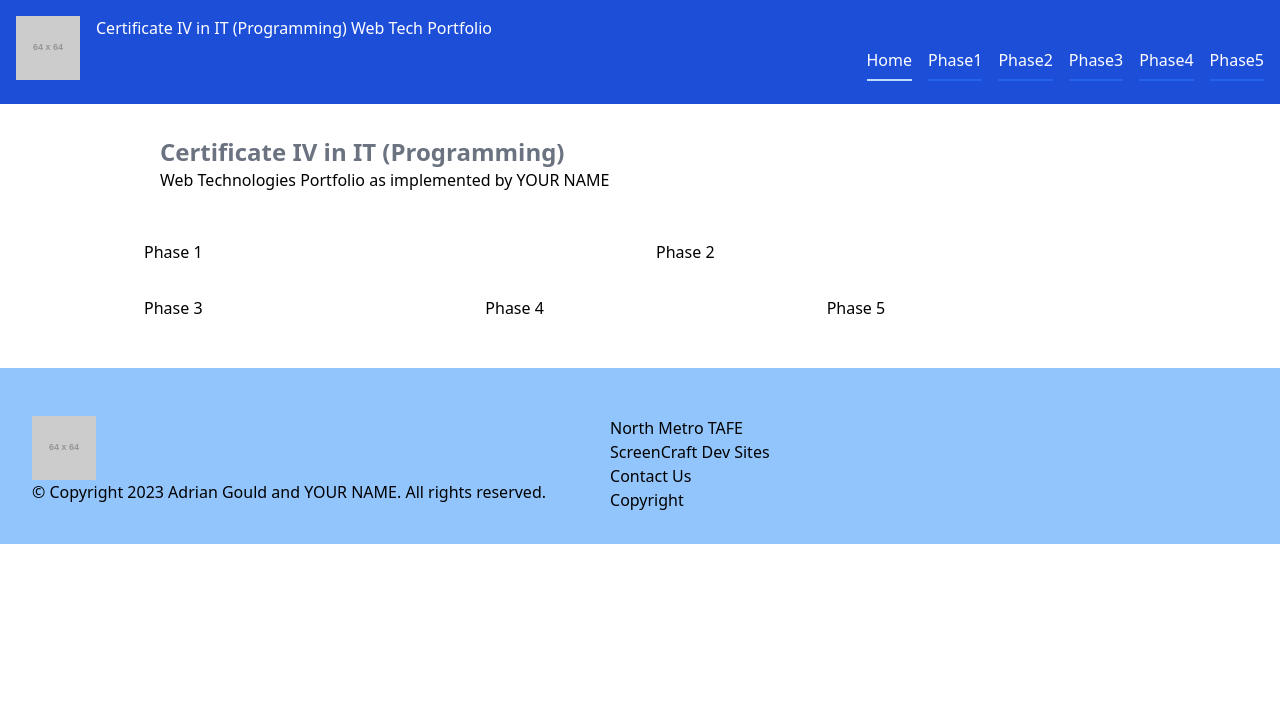
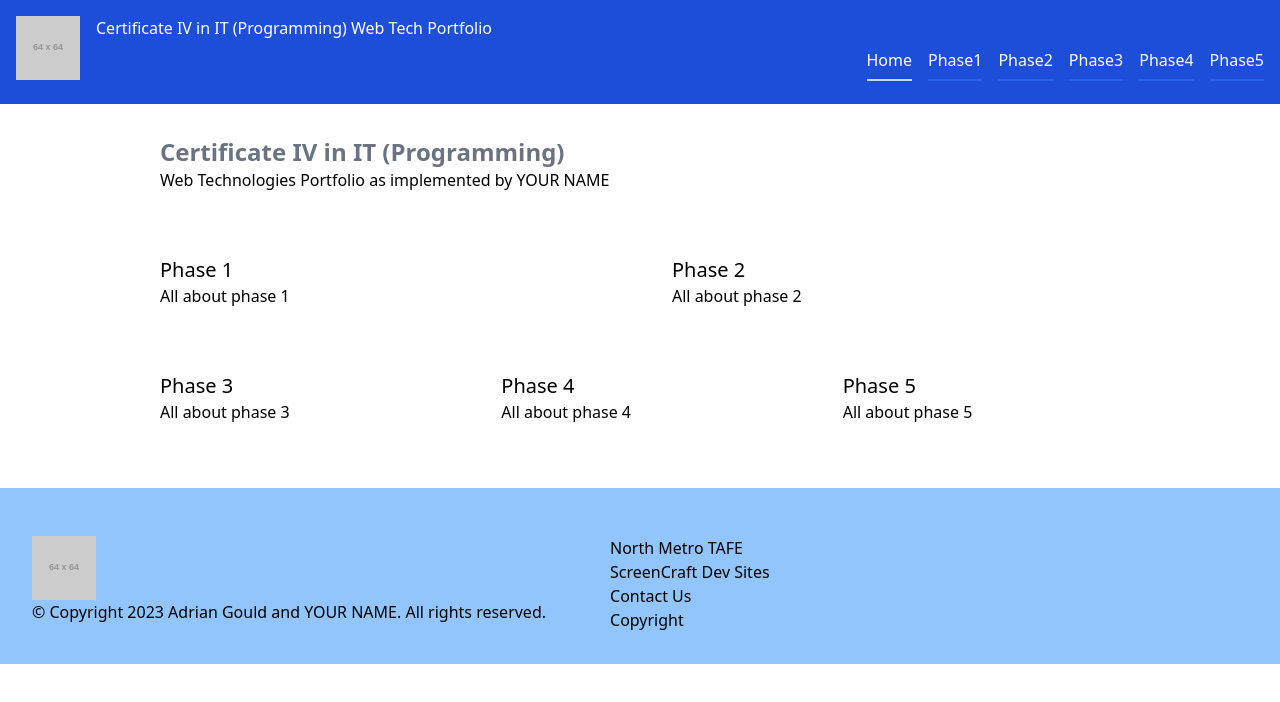
Before and after one commit to Hyoin-Lee/web_tech_portfolio, a website: page index.html in a window 1280 px wide. Drawn offline with Linux system fonts and the light colour scheme; placeholder pictures from the web are drawn by us.

Commit message:
feat(phase-5) Implement all cards for dashboard

```diff
--- a/index.html
+++ b/index.html
@@ -32,19 +32,34 @@
         </header>
         <div class="flex flex-row flex-wrap">
             <section class="w-1/2 p-4">
-                <a href="phase-1">Phase 1</a>
+                <a href="phase-1" class="w-full hover:bg-gray-300 p-4 block">
+                    <h4 class="text-xl">Phase 1</h4>
+                    <p>All about phase 1</p>
+                </a>
             </section>
             <section class="w-1/2 p-4">
-                <a href="phase-2">Phase 2</a>
+                <a href="phase-1" class="w-full hover:bg-gray-300 p-4 block">
+                    <h4 class="text-xl">Phase 2</h4>
+                    <p>All about phase 2</p>
+                </a>
             </section>
             <section class="w-1/3 p-4">
-                <a href="phase-3">Phase 3</a>
+                <a href="phase-1" class="w-full hover:bg-gray-300 p-4 block">
+                    <h4 class="text-xl">Phase 3</h4>
+                    <p>All about phase 3 </p>
+                </a>
             </section>
             <section class="w-1/3 p-4">
-                <a href="phase-4">Phase 4</a>
+                <a href="phase-1" class="w-full hover:bg-gray-300 p-4 block">
+                    <h4 class="text-xl">Phase 4</h4>
+                    <p>All about phase 4 </p>
+                </a>
             </section>
             <section class="w-1/3 p-4">
-                <a href="phase-5">Phase 5</a>
+                <a href="phase-1" class="w-full hover:bg-gray-300 p-4 block">
+                    <h4 class="text-xl">Phase 5</h4>
+                    <p>All about phase 5 </p>
+                </a>
             </section>
         </div>
     </article>
```
Also changed, not shown: assets/css/site.css.
